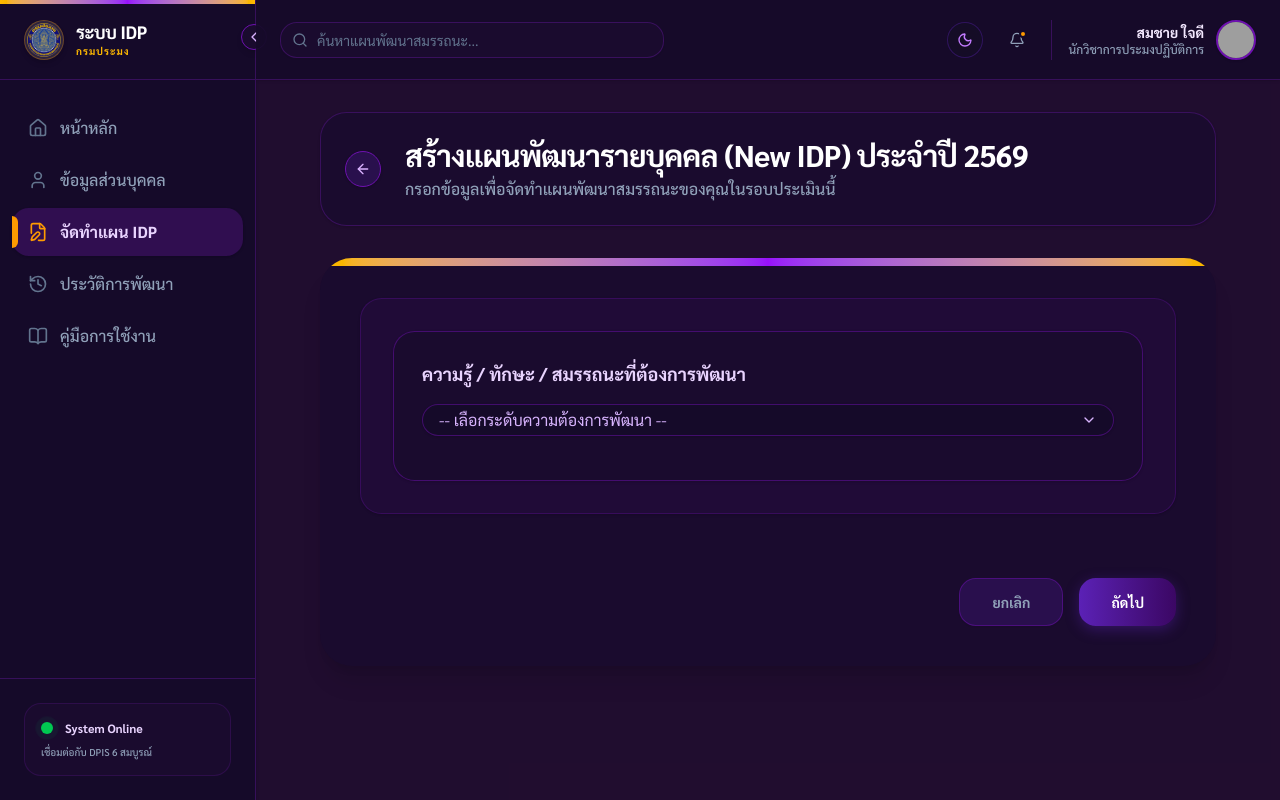
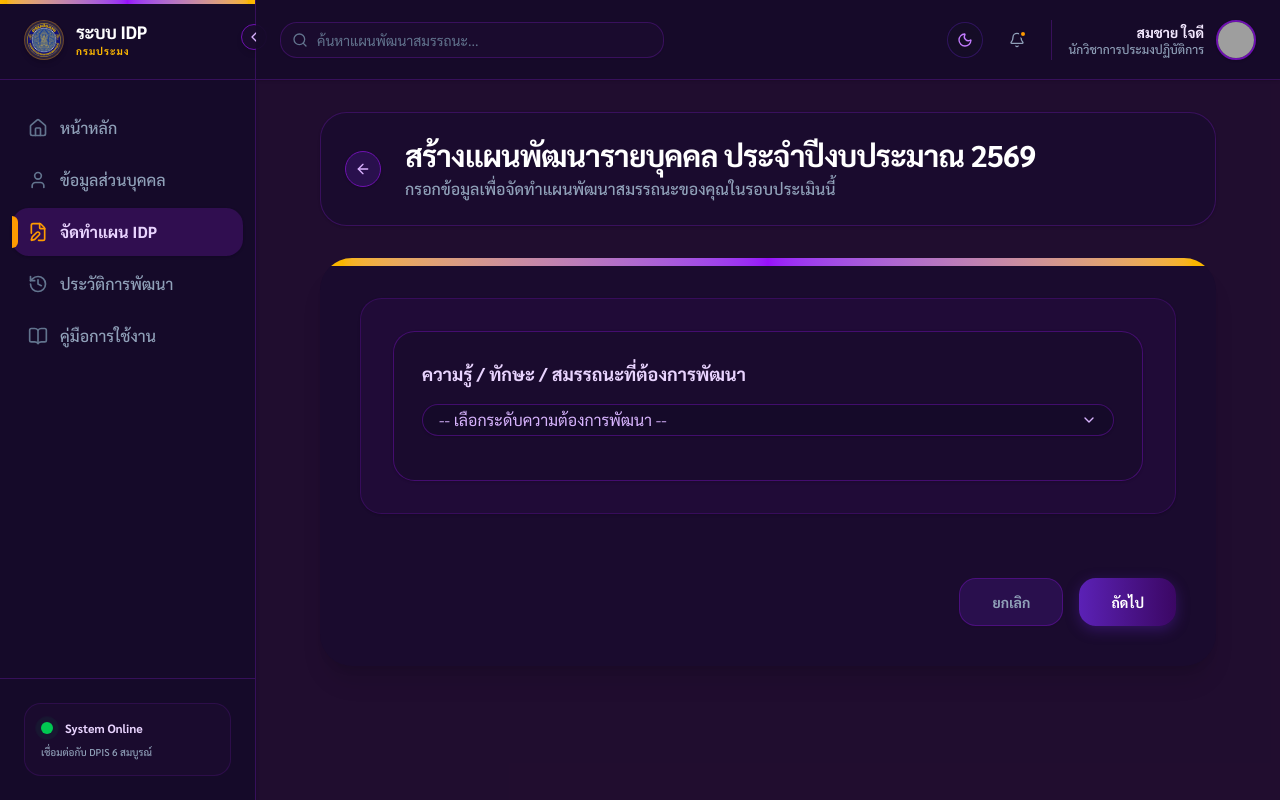
Before and after one commit to nomarodnap/idp-project, a Next.js app: page /idp/create in a window 1280 px wide. Built offline with nearby package versions, Linux system fonts and the light colour scheme; grey boxes are pictures that could not be loaded.

Commit message:
chore: update heading text to 'ประจำปีงบประมาณ'

```diff
--- a/src/app/(dashboard)/idp/create/page.tsx
+++ b/src/app/(dashboard)/idp/create/page.tsx
@@ -20,7 +20,7 @@ export default function CreateIDPPage() {
         </Link>
         <div>
           <h1 className="text-3xl font-black tracking-tight text-[#2e1065] dark:text-white">
-            สร้างแผนพัฒนารายบุคคล (New IDP) ประจำปี {thaiFiscalYear}
+            สร้างแผนพัฒนารายบุคคล ประจำปีงบประมาณ {thaiFiscalYear}
           </h1>
           <p className="text-slate-500 dark:text-slate-400 mt-1 font-medium">กรอกข้อมูลเพื่อจัดทำแผนพัฒนาสมรรถนะของคุณในรอบประเมินนี้</p>
         </div>
```
